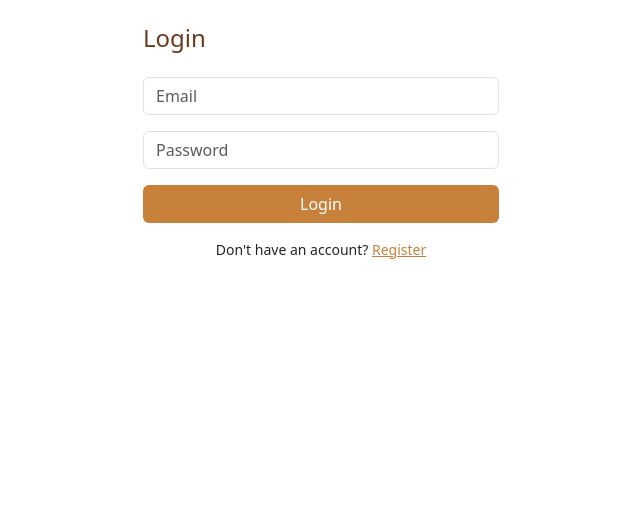
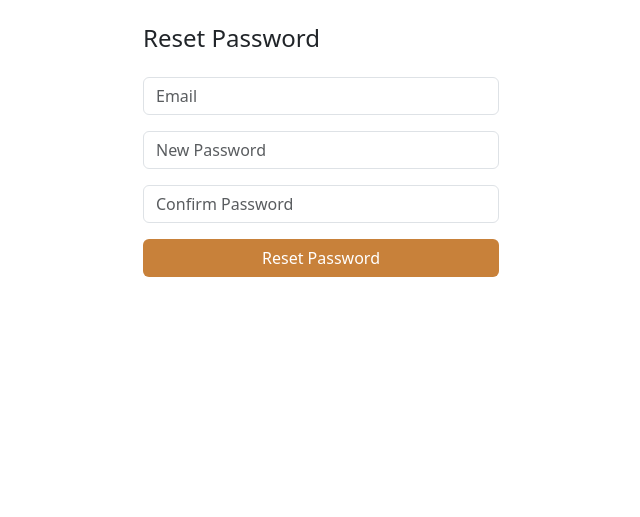
Before and after one commit to eyademad1/cafeteria-project, a PHP site: page /index.php?page=forget_password in a window 1280 px wide. Shown: the part 57-574 px from the top of the page, without its empty margins (319-959 px from the left). Run offline with PHP 8.4, Linux system fonts and the light colour scheme.

Commit message:
feat: updating auth system (login, register, password hashing, validation and adding forget password)

```diff
--- a/index.php
+++ b/index.php
@@ -16,6 +16,9 @@ switch ($page) {
     case 'register':
         include __DIR__ . "/views/auth/register.php";
         break;
+    case 'forget_password':
+        include __DIR__ . "/views/auth/forget_password.php";
+        break;
     case 'home':
         include __DIR__ . "/views/user/home.php";
         break;
--- /dev/null
+++ b/views/auth/forget_password.php
@@ -0,0 +1,75 @@
+<?php
+include __DIR__ . "/../layouts/header.php";
+
+$error = '';
+$success = '';
+
+if ($_SERVER['REQUEST_METHOD'] === 'POST') {
+
+    $email = $_POST['email'];
+    $password = $_POST['password'];
+    $confirm  = $_POST['confirm_password'];
+
+    if ($password !== $confirm) {
+        $error = "Passwords do not match";
+    }
+    elseif (strlen($password) < 6) {
+        $error = "Password must be at least 6 characters";
+    }
+    else {
+
+        $hashedPassword = password_hash($password, PASSWORD_DEFAULT);
+
+        $stmt = $connection->prepare("
+            UPDATE users
+            SET password = :password
+            WHERE email = :email
+        ");
+
+        $stmt->execute([
+            ':password' => $hashedPassword,
+            ':email' => $email
+        ]);
+
+        $success = "Password updated successfully";
+    }
+}
+?>
+
+<div class="row justify-content-center">
+<div class="col-md-4">
+
+<h4 class="mb-4">Reset Password</h4>
+
+<?php if ($error): ?>
+<div class="alert alert-danger"><?= $error ?></div>
+<?php endif; ?>
+
+<?php if ($success): ?>
+<div class="alert alert-success"><?= $success ?></div>
+<?php endif; ?>
+
+<form method="POST">
+
+<div class="mb-3">
+<input type="email" name="email" class="form-control" placeholder="Email" required>
+</div>
+
+<div class="mb-3">
+<input type="password" name="password" class="form-control" placeholder="New Password" required>
+</div>
+
+<div class="mb-3">
+<input type="password" name="confirm_password" class="form-control" placeholder="Confirm Password" required>
+</div>
+
+<button class="btn w-100" style="background:#c8813a;color:#fff;">
+Reset Password
+</button>
+
+</form>
+
+</div>
+</div>
+
+<?php include __DIR__ . "/../layouts/footer.php"; ?>
--- a/views/auth/login.php
+++ b/views/auth/login.php
@@ -4,15 +4,26 @@ include __DIR__ . "/../layouts/header.php";
 $error = '';
 
 if ($_SERVER['REQUEST_METHOD'] === 'POST') {
-    $email    = $_POST['email'];
+
+    $email    = trim($_POST['email']);
     $password = $_POST['password'];
+
+    if (empty($email) || empty($password)) {
+        $error = "Email and Password are required";
+    }
+    elseif (!filter_var($email, FILTER_VALIDATE_EMAIL)) {
+        $error = "Invalid email format";
+    }
+    else {
 
         $stmt = $connection->prepare("SELECT * FROM users WHERE email = :email");
         $stmt->bindParam(':email', $email);
         $stmt->execute();
+
         $user = $stmt->fetch(PDO::FETCH_ASSOC);
 
-    if ($user && $user['password'] === $password) {
+        if ($user && password_verify($password, $user['password'])) {
+
             $_SESSION['user_id'] = $user['id'];
             $_SESSION['name']    = $user['name'];
             $_SESSION['role']    = $user['role'];
@@ -22,12 +33,16 @@ if ($_SERVER['REQUEST_METHOD'] === 'POST') {
             } else {
                 header("Location: index.php?page=home");
             }
+
             exit;
+
         } else {
             $error = "Invalid Email or Password";
         }
     }
+}
 ?>
+
 
 <div class="row justify-content-center">
     <div class="col-md-4">
@@ -47,6 +62,10 @@ if ($_SERVER['REQUEST_METHOD'] === 'POST') {
             <button class="btn w-100" style="background:#c8813a; color:#fff;">Login</button>
         </form>
 
+        <p class="text-center mt-2 small">
+            <a href="index.php?page=forget_password">Forget Password?</a>
+        </p>
+
         <p class="text-center mt-3 small">
             Don't have an account? <a href="index.php?page=register" style="color:#c8813a;">Register</a>
         </p>
```
Also changed, not shown: views/auth/register.php (+37 -4 lines), public/css/header.css (line endings or trailing spaces), public/css/main.css (line endings or trailing spaces). Lines whose indentation alone changed are shown as unchanged.
